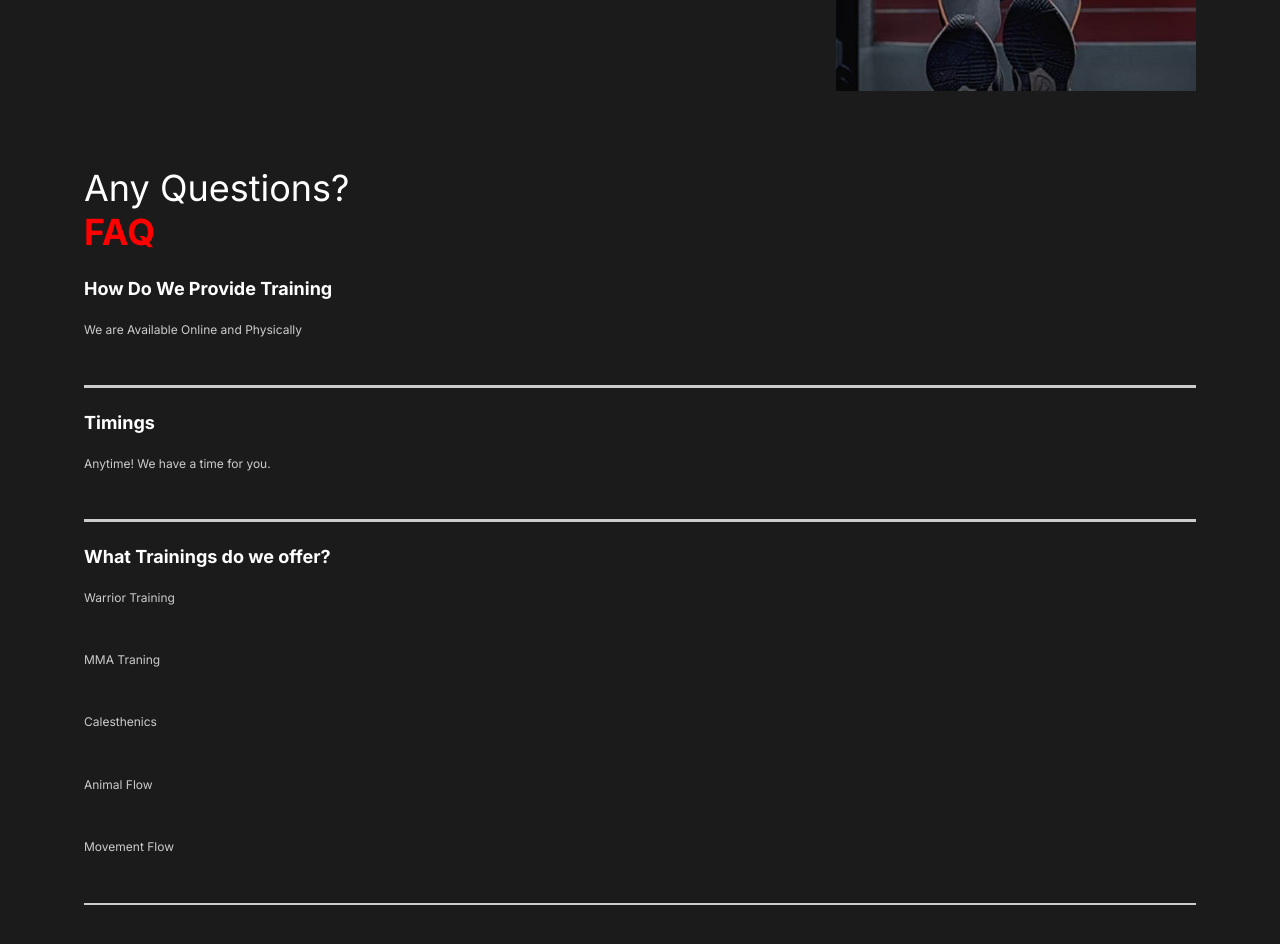
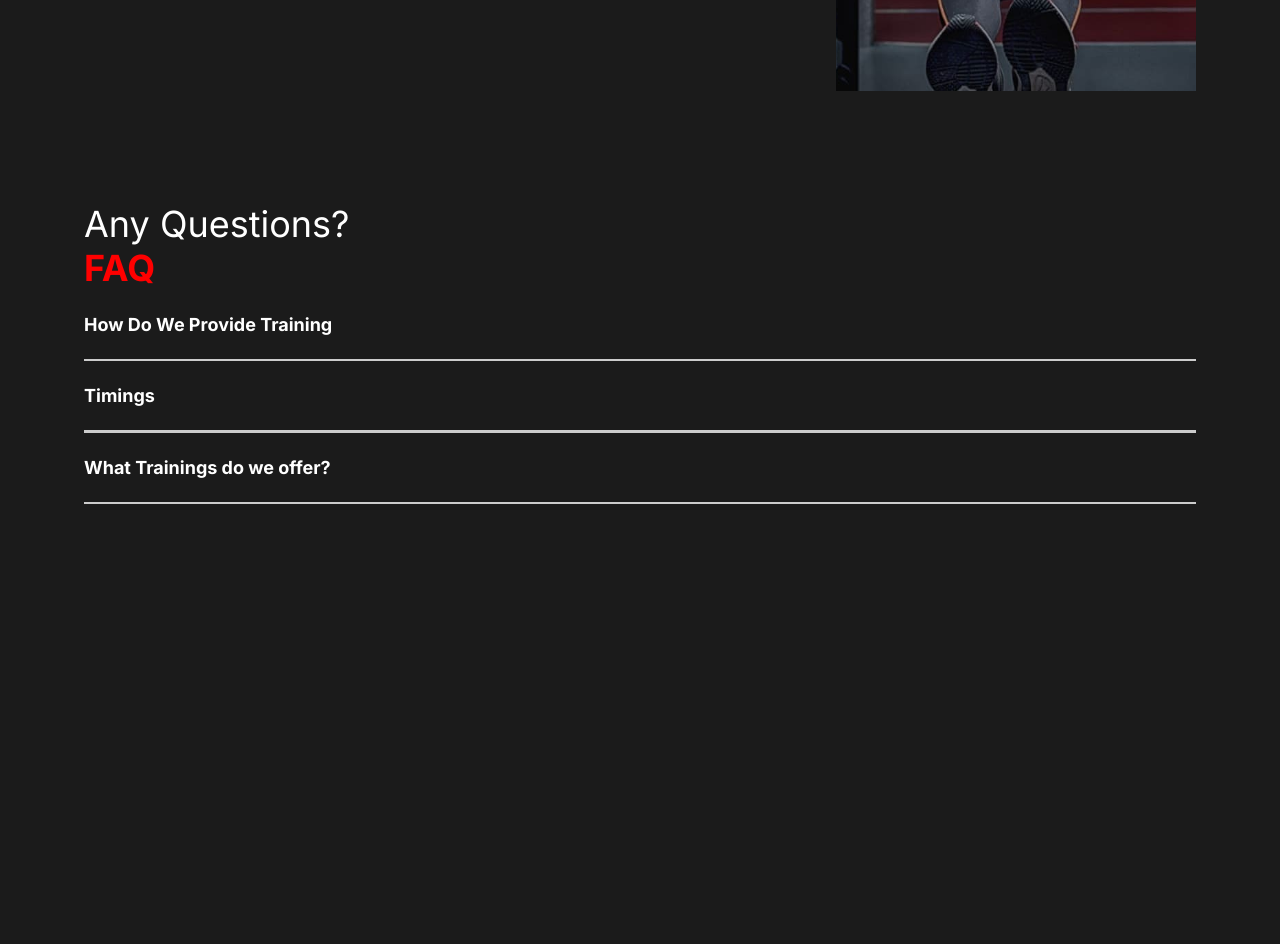
Before and after one commit to ShadYBhai/AisaMotivation, a React (Create React App) app: page / in a window 1280 px wide. Shown: the part 1780-2724 px from the top of the page. After the commit the page ends 2666 px from the top, so only its background shows below. Built offline with nearby package versions, Linux system fonts and the light colour scheme; a web font is replaced by a local one.

Commit message:
Toggle % Faq Margin

```diff
--- a/src/components/FaqSection.js
+++ b/src/components/FaqSection.js
@@ -36,6 +36,9 @@ export const FaqSection = () => {
 }
 
 const Faq = styled(About)`
+
+    margin-top: 3rem;
+
     display : block;
     span{
         display:block;
@@ -55,9 +58,5 @@ const Faq = styled(About)`
         p{
             padding:1rem 0rem;
         }
-
-        h4{
-
-        }
 }
 `
--- a/src/components/Toggle.js
+++ b/src/components/Toggle.js
@@ -2,7 +2,7 @@ import React, {useState} from 'react'
 import {motion} from 'framer-motion'
 
 const Toggle = ({children,title}) => {
-    const [toggle,setToggle] = useState(true)
+    const [toggle,setToggle] = useState(false)
     return (
     <div onClick={()=> setToggle(!toggle)}>
     <motion.h4>{title}</motion.h4>
@@ -12,4 +12,6 @@ const Toggle = ({children,title}) => {
   )
 }
 
+
+
 export default Toggle
```
